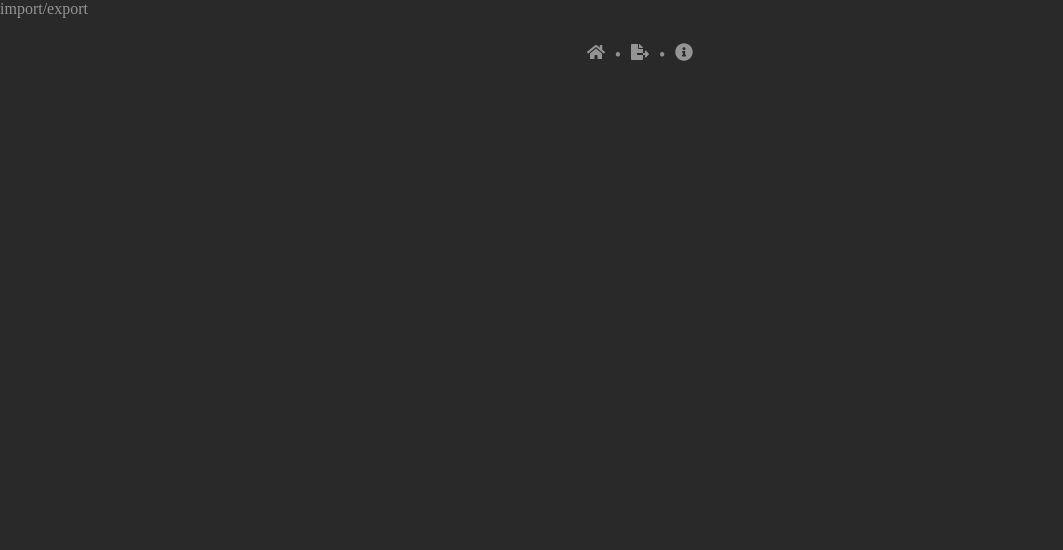
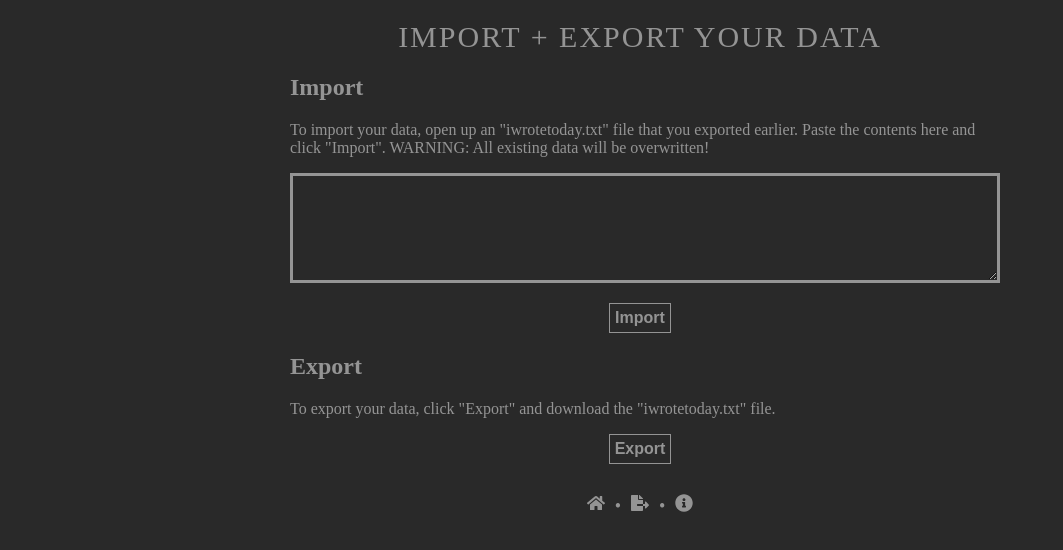
Before and after one commit to sheesania/i-wrote-today, a React (Create React App) app: page /import-export in a window 1280 px wide. Shown: the top 550 px of the page, without its empty margins (0-1063 px from the left). Built offline with nearby package versions, Linux system fonts and the light colour scheme.

Commit message:
text and styling for import/export

```diff
--- /dev/null
+++ b/src/ImportExport.css
@@ -0,0 +1,28 @@
+textarea {
+  width: 700px;
+  height: 100px;
+  margin-bottom: 16px;
+  background-color: var(--deep-gray);
+  border: 3px solid var(--primary-gray);
+  color: var(--primary-gray);
+}
+
+.button-parent {
+  text-align: center;
+}
+
+.import-export-button {
+  padding: 5px;
+  font-size: 16px;
+  font-weight: bold;
+  color: var(--primary-gray);
+  background-color: var(--deep-gray);
+  border: 1px solid var(--primary-gray);
+  transition: all 0.15s;
+}
+
+.import-export-button:hover {
+  cursor: pointer;
+  color: var(--secondary-gray);
+  border: 1px solid var(--secondary-gray);
+}
--- a/src/ImportExport.js
+++ b/src/ImportExport.js
@@ -1,7 +1,26 @@
+import './ImportExport.css';
+
 function ImportExport() {
   return (
     <div>
-      import/export
+      <h1>Import + export your data</h1>
+      <div className='page-content'>
+        <h2>Import</h2>
+        <p>
+          To import your data, open up an "iwrotetoday.txt" file that you exported earlier. Paste the contents here and click "Import". WARNING: All existing data will be overwritten!
+        </p>
+        <textarea></textarea>
+        <div className='button-parent'>
+          <button className='import-export-button'>Import</button>
+        </div>
+        <h2>Export</h2>
+        <p>
+          To export your data, click "Export" and download the "iwrotetoday.txt" file.
+        </p>
+        <div className='button-parent'>
+          <button className='import-export-button'>Export</button>
+        </div>
+      </div>
     </div>
   );
 }
```
